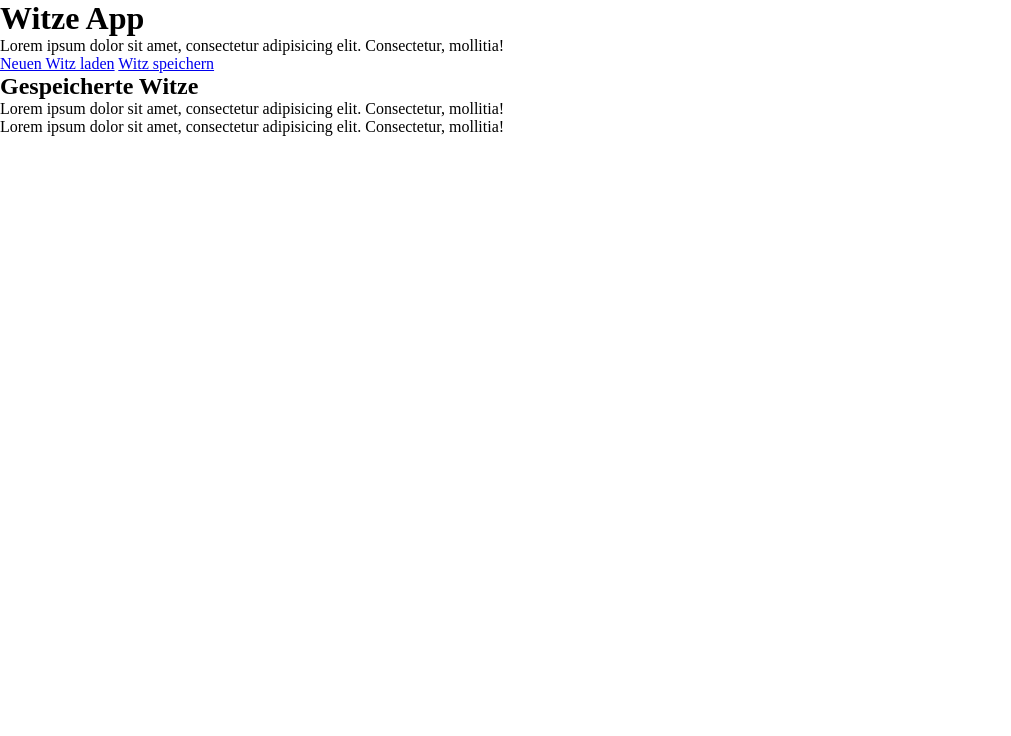
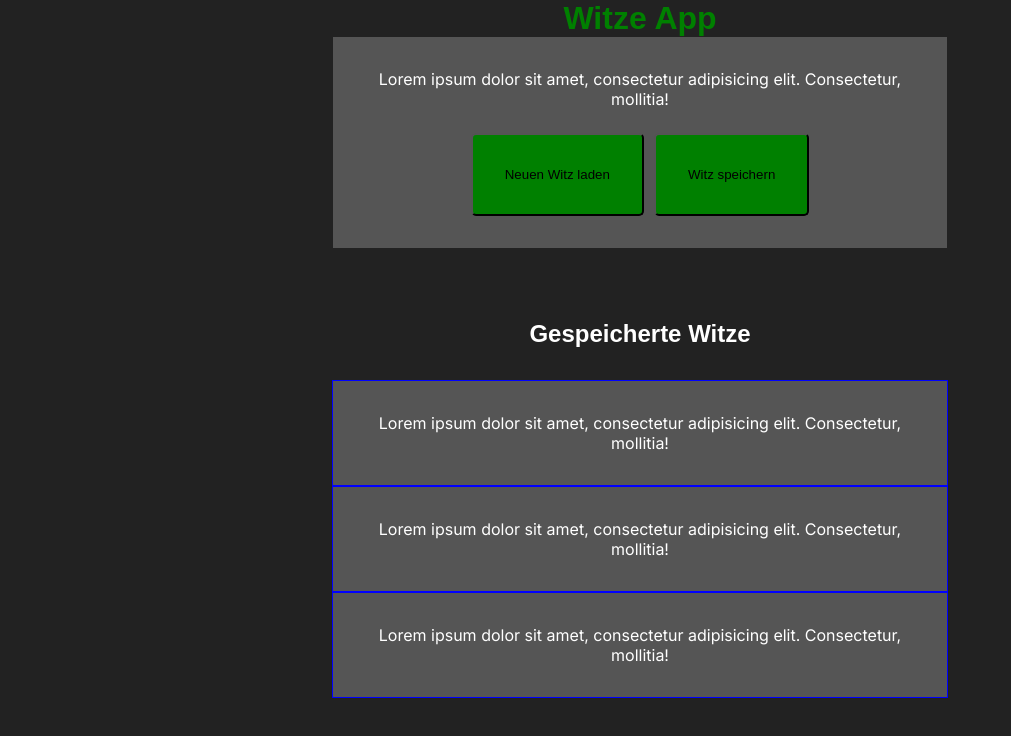
Before and after one commit to wehrend/witze-app, a website: page index.html in a window 1280 px wide. Shown: the whole page, without its empty margins (0-1011 px from the left). Drawn offline with nearby package versions, Linux system fonts and the light colour scheme; files that its build step writes are made by us from their sources; a web font is replaced by a local one.

Commit message:
add minimal styling

```diff
--- a/index.html
+++ b/index.html
@@ -5,21 +5,24 @@
     <link rel="icon" type="image/svg+xml" href="/favicon.svg" />
     <meta name="viewport" content="width=device-width, initial-scale=1.0" />
     <title>Witze App</title>
-    <link rel="stylesheet" href="dist/style.css" />
+    <link rel="stylesheet" href="dist/styles.css" />
   </head>
   <body>
     <div id="app">
       <h1 class="heading">Witze App</h1>
-      <div class="joke-container">
-        <div class="current_joke">
-          <p class="current_joke__text">
-            Lorem ipsum dolor sit amet, consectetur adipisicing elit.
-            Consectetur, mollitia!
+      <div class="current-joke">
+        <p class="current-joke__text">
+          Lorem ipsum dolor sit amet, consectetur adipisicing elit. Consectetur,
+          mollitia!
         </p>
+        <div class="current-joke__actions">
+          <button href="#" class="current-joke__loadNewJoke">
+            Neuen Witz laden
+          </button>
+          <button href="#" class="current-joke__storeJoke">
+            Witz speichern
+          </button>
         </div>
-        <div class="current_joke__actions">
-          <a href="#" class="current_joke__loadNewJoke">Neuen Witz laden</a>
-          <a href="#" class="current_joke__storeJoke">Witz speichern</a>
       </div>
     </div>
     <h2>Gespeicherte Witze</h2>
@@ -32,6 +35,9 @@
         Lorem ipsum dolor sit amet, consectetur adipisicing elit. Consectetur,
         mollitia!
       </div>
+      <div class="joke-list__joke">
+        Lorem ipsum dolor sit amet, consectetur adipisicing elit. Consectetur,
+        mollitia!
       </div>
     </div>
   </body>
--- a/package.json
+++ b/package.json
@@ -11,5 +11,8 @@
   },
   "devDependencies": {
     "vite": "^8.0.9"
+  },
+  "dependencies": {
+    "sass": "^1.99.0"
   }
 }
--- a/src/styles.scss
+++ b/src/styles.scss
@@ -1,4 +1,88 @@
+@import url("https://fonts.googleapis.com/css2?family=Rubik+Scribble:ital,opsz,wght@0,14..32,100..900;1,14..32,100..900&family=Rubik+Scribble&display=swap");
+@import url("https://fonts.googleapis.com/css2?family=Inter:ital,opsz,wght@0,14..32,100..900;1,14..32,100..900&family=Rubik+Scribble&display=swap");
+
+$primary-color: green;
+$secondary-color: white;
+
+$primary-font: "Rubik Scribble", sans-serif;
+$secondary-font: "Inter", sans-serif;
+
 * {
   margin: 0;
   padding: 0;
 }
+
+body {
+  background-color: #222;
+  font-family: $secondary-font;
+}
+
+#app {
+  display: flex;
+  flex-direction: column;
+  align-items: center; /* Centers all children horizontally */
+  min-height: 40vh;
+}
+
+h1 {
+  color: $primary-color;
+  font-family: $primary-font;
+}
+
+h2 {
+  color: $secondary-color;
+  font-family: $primary-font;
+  text-align: center;
+}
+
+/* Corrected Nesting */
+.current-joke {
+  color: #888;
+  background-color: #555;
+  max-width: 550px;
+  padding: 2rem;
+  text-align: center;
+
+  &__text {
+    color: $secondary-color;
+    margin-bottom: 1.5rem;
+  }
+
+  &__actions {
+    display: flex; /* Forces buttons into a row */
+    flex-direction: row;
+    justify-content: center;
+    gap: 10px; /* Space between buttons */
+  }
+}
+
+.joke-list {
+  display: flex;
+  flex-direction: column;
+  align-items: center; /* Centers all children horizontally */
+  text-align: center;
+  padding: 2rem;
+
+  &__joke {
+    display: flex;
+    background-color: #555;
+    border: 1px solid blue;
+    padding: 2rem;
+    flex-direction: column;
+    align-items: center; /* Centers all children horizontally */
+    max-width: 550px;
+    color: $secondary-color;
+    gap: 2em;
+  }
+}
+
+button {
+  background-color: $primary-color;
+  color: black;
+  padding: 2rem;
+  border-radius: 5px;
+
+  &:hover {
+    transition: all 0.2s ease-in-out;
+  }
+}
```
Also changed, not shown: 1 other file. Lines whose indentation alone changed are shown as unchanged.
